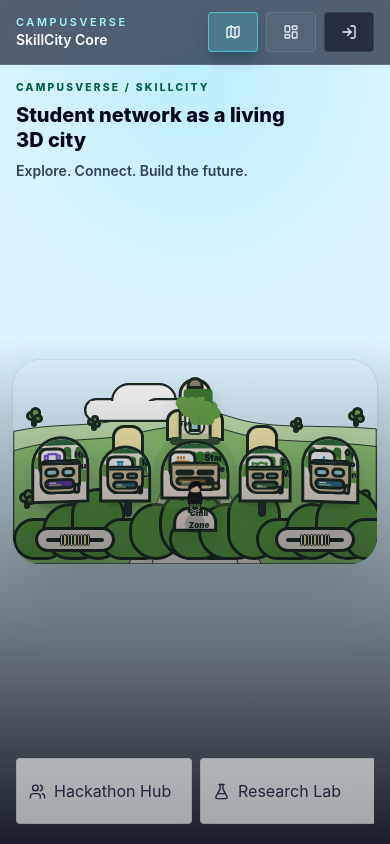
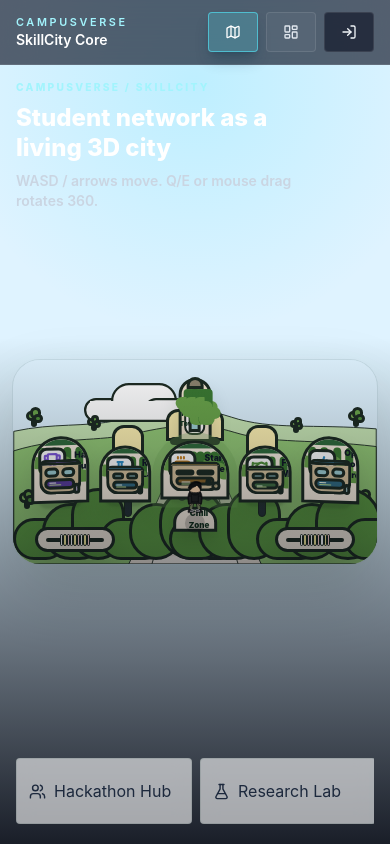
Before and after one commit to Being-rayan/CampusVerse, a React (Vite) app in the folder client/: page / in a window 390 px wide. Built offline with nearby package versions, Linux system fonts and the light colour scheme; no server answers.

Commit message:
Restore 3D city hero copy

```diff
--- a/client/src/components/shell/CityHeader.tsx
+++ b/client/src/components/shell/CityHeader.tsx
@@ -7,16 +7,16 @@ type CityHeaderProps = {
 
 export function CityHeader({ activeDistrict }: CityHeaderProps) {
   return (
-    <section className="city-panel pointer-events-none absolute top-20 right-4 left-4 z-10 mx-auto grid max-w-7xl gap-4 md:top-24 md:right-6 md:left-6 md:grid-cols-[minmax(280px,430px)_minmax(280px,380px)] md:justify-between">
-      <div className="max-w-[270px] md:max-w-[430px]">
-        <p className="text-[0.64rem] font-extrabold tracking-[0.22em] text-emerald-800 uppercase md:text-xs md:tracking-[0.26em]">
+    <section className="city-panel pointer-events-none absolute top-20 right-4 left-4 z-10 mx-auto grid max-w-7xl gap-4 md:top-24 md:right-6 md:left-6 md:grid-cols-[minmax(260px,430px)_minmax(280px,380px)] md:justify-between">
+      <div className="max-w-[310px] md:max-w-[430px]">
+        <p className="text-[0.64rem] font-extrabold tracking-[0.22em] text-cyan-200 uppercase md:text-xs md:tracking-[0.26em]">
           CampusVerse / SkillCity
         </p>
-        <h1 className="mt-2 text-xl leading-tight font-extrabold text-slate-950 md:mt-3 md:text-5xl">
+        <h1 className="mt-2 text-2xl leading-tight font-extrabold text-white md:mt-3 md:text-4xl">
           Student network as a living 3D city
         </h1>
-        <p className="mt-2 text-sm font-semibold text-slate-700 md:mt-3 md:text-lg">
-          Explore. Connect. Build the future.
+        <p className="mt-2 text-sm font-semibold text-slate-300 md:mt-3 md:text-lg">
+          WASD / arrows move. Q/E or mouse drag rotates 360.
         </p>
       </div>
 
```
